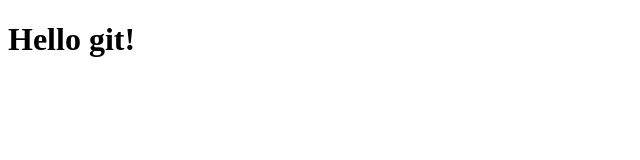
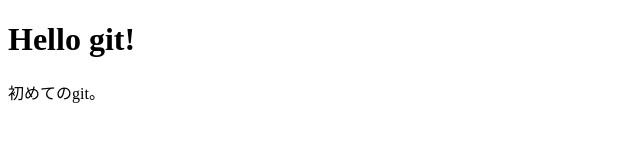
Before and after one commit to yusuke-ogata-yo/sample, a plain HTML site: page index.html in a window 1280 px wide. Shown: the whole page, without its empty margins (0-640 px from the left). Drawn offline with Linux system fonts and the light colour scheme.

Commit message:
second commit
git statusの指示に従ってコミット

```diff
--- a/index.html
+++ b/index.html
@@ -8,6 +8,7 @@
 </head>
 <body>
   <h1>Hello git!</h1>
+  <p>初めてのgit。</p>
 
 </body>
 </html>
```
Also changed, not shown: 1 other file.
